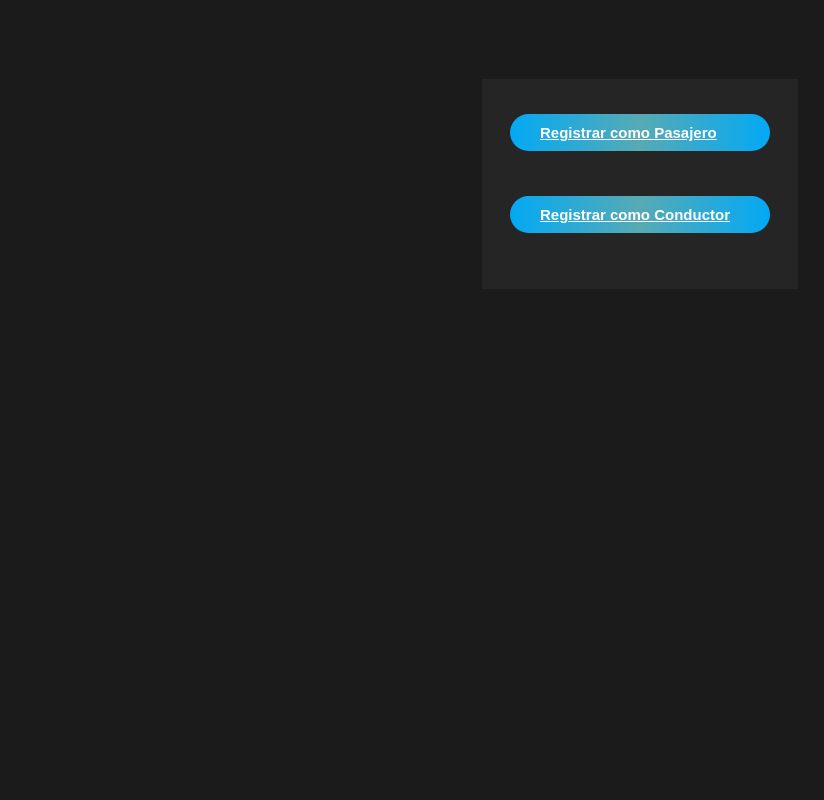
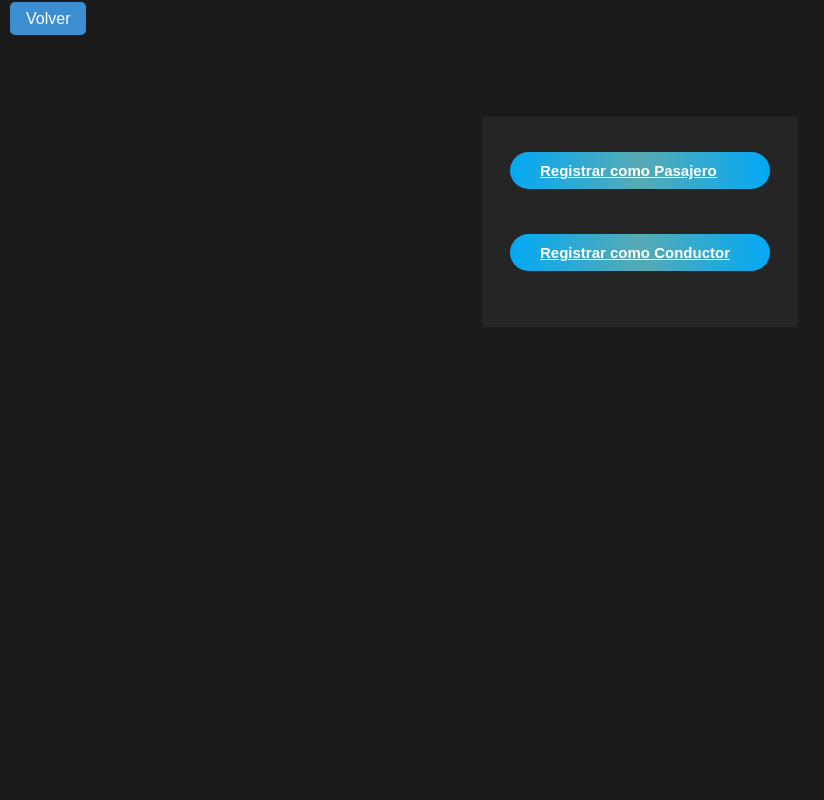
Before and after one commit to basiliocr/NuevoRadioTaxi, a Flask app: page /auth/register in a window 1280 px wide. Shown: the whole page, without its empty margins (0-824 px from the left). Run offline with Flask 3, Linux system fonts and the light colour scheme.

Commit message:
se agrego ultimos de talles

```diff
--- a/templates/auth/choose_role.html
+++ b/templates/auth/choose_role.html
@@ -1,7 +1,14 @@
 {% extends "base.html" %}
 {% set page_class = 'page-choose' %}
 {% block content %}
+
 <div class="hero">
+   <div style="padding: 10px;">
+    <a href="{{ url_for('home') }}" class="btn btn-danger"
+      style="color: white; background-color: #3c8ed1; padding: 8px 16px; border-radius: 5px; text-decoration: none;">
+      Volver
+    </a>
+  </div>
   <div class="main-box">
     <div class="form-box">
       <div>
--- a/templates/auth/login.html
+++ b/templates/auth/login.html
@@ -6,8 +6,8 @@
 
   <!-- 🔓 Botón para cerrar sesión -->
   <div style="padding: 10px;">
-    <a href="{{ url_for('auth.logout') }}" class="btn btn-danger"
-      style="color: white; background-color: #dc3545; padding: 8px 16px; border-radius: 5px; text-decoration: none;">
+    <a href="{{ url_for('home') }}" class="btn btn-danger"
+      style="color: white; background-color: #3c8ed1; padding: 8px 16px; border-radius: 5px; text-decoration: none;">
       Volver
     </a>
   </div>
--- a/templates/auth/register.html
+++ b/templates/auth/register.html
@@ -12,6 +12,12 @@
   {% endif %}
 {% endwith %}
 <div class="hero">
+   <div style="padding: 10px;">
+    <a href="{{ url_for('home') }}" class="btn btn-danger"
+      style="color: white; background-color: #3c8ed1; padding: 8px 16px; border-radius: 5px; text-decoration: none;">
+      Volver
+    </a>
+  </div>
   <div class="main-box">
     <div class="form-box">
       <div id="after" style="left: 0"></div>
```
